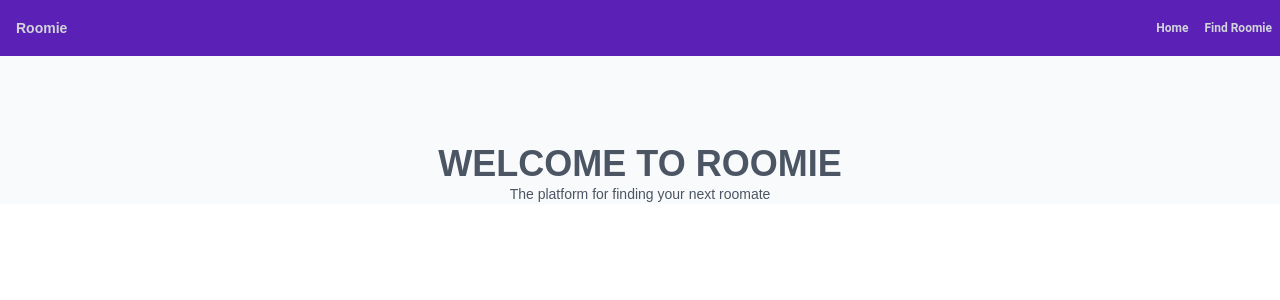
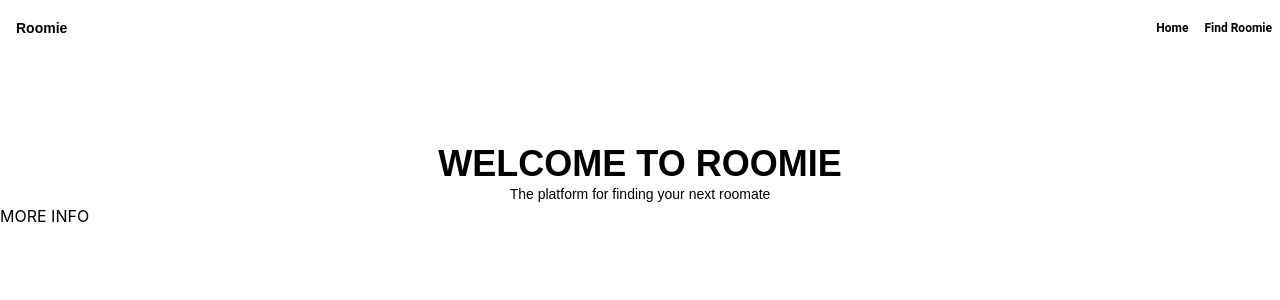
Before and after one commit to BrandonDlamini/roomie-frontend, a React (Create React App) app: page / in a window 1280 px wide. Shown: the top 300 px of the page. Built offline with nearby package versions, Linux system fonts and the light colour scheme.

Commit message:
added custom colors to tailwind config

```diff
--- a/src/components/App.js
+++ b/src/components/App.js
@@ -2,6 +2,7 @@ import React, { Component } from "react";
 import logo from "./../logo.svg";
 import "./../styles/App.css";
 import Navbar from "./Navbar";
+import SmallButton from "./Buttons/SmallButton";
 
 function App() {
   return (
@@ -16,6 +17,7 @@ function App() {
           The platform for finding your next roomate
         </p>
       </div>
+      <SmallButton />
     </div>
   );
 }
--- a/src/components/Buttons/SmallButton.js
+++ b/src/components/Buttons/SmallButton.js
@@ -3,7 +3,7 @@ import React from "react";
 const SmallButton = () => {
   return (
     <div>
-      <button></button>
+      <button>MORE INFO</button>
     </div>
   );
 };
--- a/tailwind.config.js
+++ b/tailwind.config.js
@@ -2,6 +2,10 @@ module.exports = {
   purge: [],
   darkMode: false, // or 'media' or 'class'
   theme: {
+    colors: {
+      rmPink: "#FF57EE",
+      rmPurple: "#9B51E0",
+    },
     extend: {},
 
     fontFamily: {
```
